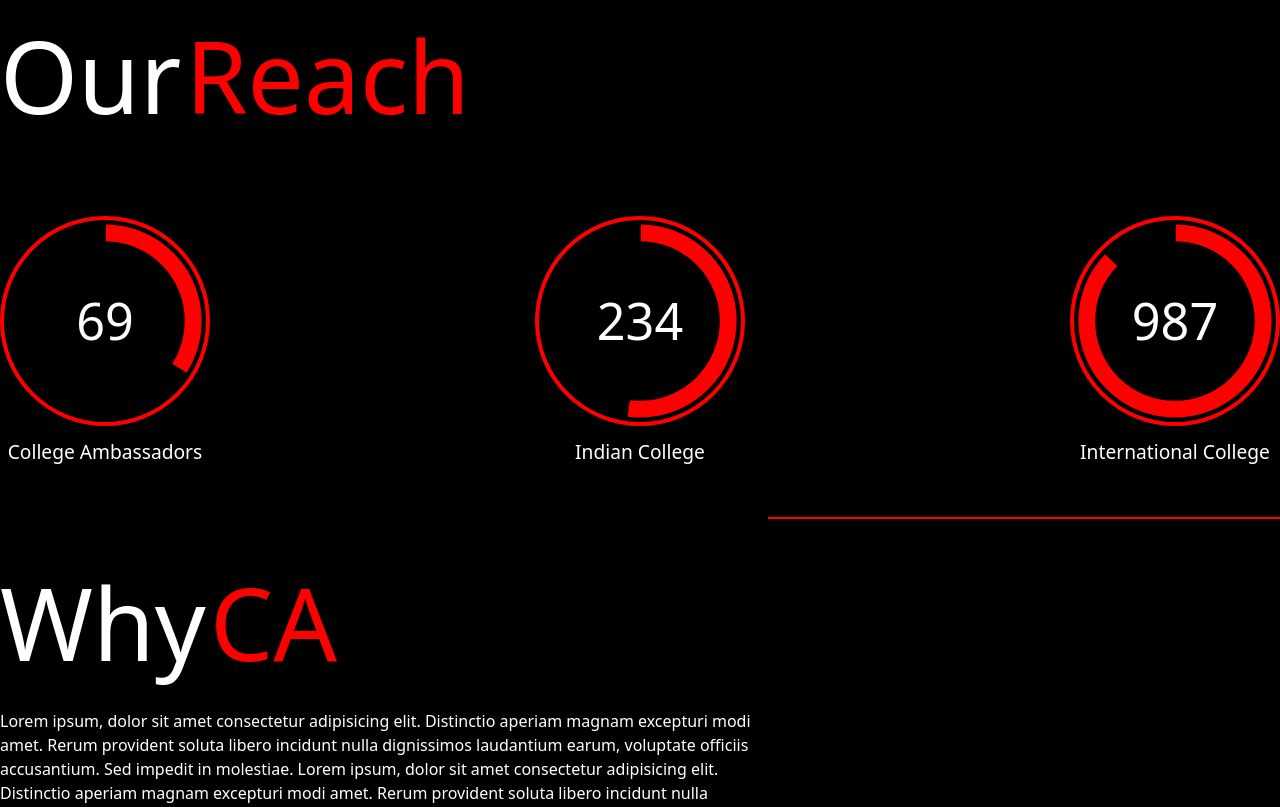
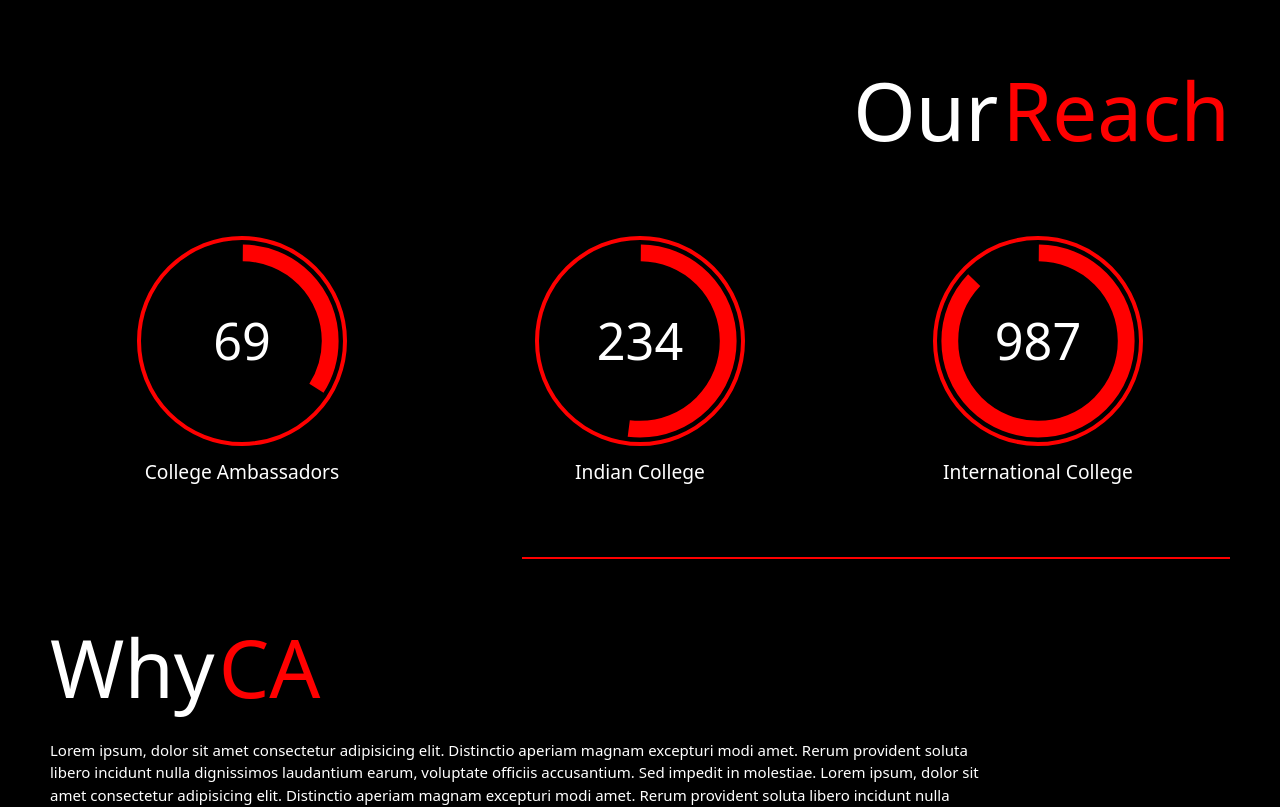
Before and after one commit to technex-iit-bhu/CA_Frontend, a Next.js app: page / in a window 1280 px wide. Shown: the top 807 px of the page. Built offline with nearby package versions, Linux system fonts and the light colour scheme.

Commit message:
Bugs Fixed for #6

```diff
--- a/src/pages/_app.tsx
+++ b/src/pages/_app.tsx
@@ -3,10 +3,14 @@ import '@/styles/globals.css';
 import type { AppProps } from 'next/app';
 import Layout from '@/components/layout';
 import '../styles/style.css';
+import Head from 'next/head';
 
 export default function App({ Component, pageProps }: AppProps) {
   return (
     <Layout>
+      <Head>
+        <meta name='viewport' content='width=device-width, initial-scale=1' />
+      </Head>
       <Component {...pageProps} />
     </Layout>
   );
--- a/src/pages/_document.tsx
+++ b/src/pages/_document.tsx
@@ -1,15 +1,10 @@
 import Document, { Html, Head, Main, NextScript } from 'next/document';
 
-class MyDocument extends Document {
+export default class MyDocument extends Document {
   render() {
     return (
-      <Html lang='en'>
-        <Head>
-          <meta
-            name='viewport'
-            content='width=device-width, initial-scale=1.0'
-          />
-        </Head>
+      <Html>
+        <Head />
         <body>
           <Main />
           <NextScript />
@@ -18,5 +13,3 @@ class MyDocument extends Document {
     );
   }
 }
-
-export default MyDocument;
--- a/src/pages/ourReach.tsx
+++ b/src/pages/ourReach.tsx
@@ -19,7 +19,7 @@ const pxToRem = (px: number) => `${px / 16}rem`;
  * Main component to display the reach.
  */
 const OurReach = () => (
-  <Box>
+  <Box p={pxToRem(50)}>
     <VStack>
       <Container maxW='container.xl'>
         <HeadingComponent />
@@ -61,8 +61,8 @@ const Line = ({ align }: LineProps) => {
   }
 
   return (
-    <Box display='flex' justifyContent={justifyContent}>
-      <Box height={pxToRem(2)} width='40%' bg='red' />
+    <Box display='flex' justifyContent={justifyContent} py={pxToRem(20)}>
+      <Box height={pxToRem(2)} width='60%' bg='red' />
     </Box>
   );
 };
@@ -81,9 +81,18 @@ type HeadingTextsProps = {
  * Component to render a heading with two different text colors.
  */
 const HeadingTexts = ({ whiteText, redText, align }: HeadingTextsProps) => (
-  <Box display='flex' flexDirection='column' justifyContent={align}>
+  <Box
+    display='flex'
+    flexDirection='column'
+    alignItems={align === 'right' ? 'flex-end' : 'flex-start'}
+  >
     <Heading>
-      <Text as='span' color='white' className='whiteText'>
+      <Text
+        as='span'
+        color='white'
+        className='whiteText'
+        fontSize={{ base: '100px', md: '100px', sm: '100px' }}
+      >
         {whiteText}
       </Text>{' '}
       <Text as='span' color='red' className='redText'>
@@ -101,7 +110,7 @@ const HeadingComponent = () => (
     whiteText='Our'
     redText='Reach'
     align='right'
-    fontSize={{ base: 'lg', md: 'xl', lg: '2xl' }}
+    fontSize={{ base: 'md', md: 'lg', lg: 'xl', xl: '2xl' }}
   />
 );
 
@@ -135,24 +144,36 @@ const CircularProgressWithText = ({
  */
 const EllipseSection = () => (
   <Box
+    className='circularComponent'
     display='flex'
-    flexDirection={{ base: 'column', md: 'row' }}
-    justifyContent='space-between'
+    flexDirection={{ base: 'row', sm: 'column' }}
+    justifyContent='space-around'
     mt={pxToRem(16)}
     py={pxToRem(50)}
-    gap={pxToRem(4)}
+    gap={pxToRem(14)}
+    flexWrap='wrap'
   >
+    <div>
       <CircularProgressWithText
         percent={34}
         value={69}
         text='College Ambassadors'
       />
-    <CircularProgressWithText percent={52} value={234} text='Indian College' />
+    </div>
+    <div>
+      <CircularProgressWithText
+        percent={52}
+        value={234}
+        text='Indian College'
+      />
+    </div>
+    <div>
       <CircularProgressWithText
         percent={87}
         value={987}
         text='International College'
       />
+    </div>
   </Box>
 );
 
@@ -164,6 +185,7 @@ const RenderCircularProgress: React.FC<{ percent: number; value: number }> = ({
   value,
 }) => {
   const [progressValue, setProgressValue] = useState(0);
+  const theme = useTheme();
 
   useEffect(() => {
     const timer = setTimeout(() => {
@@ -177,7 +199,7 @@ const RenderCircularProgress: React.FC<{ percent: number; value: number }> = ({
 
   return (
     <Circle
-      size={[pxToRem(130), pxToRem(210)]}
+      size={['80px', '130px', '210px'].map((size) => pxToRem(parseInt(size)))}
       border={`${pxToRem(4)} solid red`}
       display='flex'
       alignItems='center'
@@ -185,7 +207,11 @@ const RenderCircularProgress: React.FC<{ percent: number; value: number }> = ({
     >
       <CircularProgress
         value={progressValue}
-        size={pxToRem(210)}
+        size={
+          ['80px', '130px', '210px'].map((size) =>
+            pxToRem(parseInt(size))
+          ) as unknown as string | number | undefined
+        }
         thickness={pxToRem(8)}
         color='red'
         trackColor='black'
@@ -201,9 +227,14 @@ const RenderCircularProgress: React.FC<{ percent: number; value: number }> = ({
  * Component to render the lower section with a heading and a text.
  */
 const LowerSection = () => (
-  <Box mt={pxToRem(28)} textAlign='left' width={['100%', '60%']}>
+  <Box mt={pxToRem(28)} textAlign='left' width={['100%', '80%', '100%']}>
     <HeadingTexts whiteText='Why' redText='CA' align='left' />
-    <Text pb={pxToRem(28)} mt={pxToRem(12)}>
+    <Text
+      pb={pxToRem(28)}
+      mt={pxToRem(12)}
+      width={['100%', '70%', '80%']}
+      fontSize={pxToRem(15)}
+    >
       Lorem ipsum, dolor sit amet consectetur adipisicing elit. Distinctio
       aperiam magnam excepturi modi amet. Rerum provident soluta libero incidunt
       nulla dignissimos laudantium earum, voluptate officiis accusantium. Sed
--- a/src/styles/style.css
+++ b/src/styles/style.css
@@ -1,7 +1,8 @@
 .whiteText,
 .redText {
-  font-size: 100px;
+  font-size: 80px;
   font-weight: 200;
+  max-width: max-content;
 }
 
 .circularText {
@@ -9,3 +10,12 @@
   text-align: center;
   font-size: 1.2rem;
 }
+@media (max-width: 450px) {
+  .circularComponent {
+    flex-direction: column;
+  }
+  .whiteText,
+  .redText {
+    font-size: 50px;
+  }
+}
```
Lines whose indentation alone changed are shown as unchanged.
